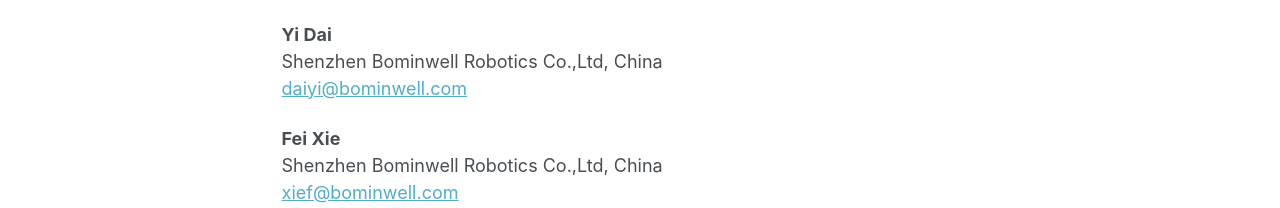
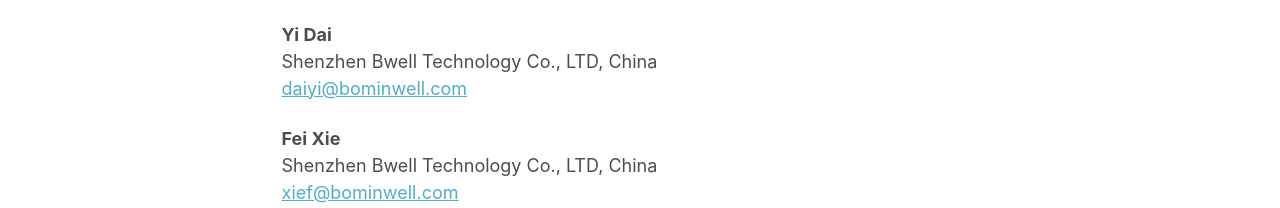
Before and after one commit to videopipe/videopipe.github.io, a plain HTML site: page organizers/index.html in a window 1280 px wide. Shown: the part 592-800 px from the top of the page. Drawn offline with Linux system fonts and the light colour scheme.

Commit message:
Update index.html

```diff
--- a/organizers/index.html
+++ b/organizers/index.html
@@ -137,7 +137,7 @@
                          Challenge 2017 in video classification.</i></b> He has served as a Senior PC for IJCAI 2021. He serves as the reviewer of top journals
                          like T-PAMI, T-IP, and top conferences like CVPR, ICCV, ECCV, NeurIPS, ICLR, AAAI. </p> -->
 
-                    <p><strong>Yi Dai</strong><br /> Shenzhen Bominwell Robotics Co.,Ltd, China<br />
+                    <p><strong>Yi Dai</strong><br /> Shenzhen Bwell Technology Co., LTD, China<br />
                         <a href="mailto:daiyi@bominwell.com">daiyi@bominwell.com</a></p>
                     <!-- <p style="text-align:justify; text-justify:inter-ideograph;font-size: 16px;">Yi Dai is the CEO of Shenzhen Bominwell Robotics Co., Ltd.,
                         a leading company of water supply and drainage network testing equipment in China. He is a pioneer in drainage network defect
@@ -147,7 +147,7 @@
                         for more than 120 relevant patents, including more than 40 invention patents, and participated in the formulation of 15 relevant
                         standards.</i></b></p> -->
 
-                    <p><strong>Fei Xie</strong><br /> Shenzhen Bominwell Robotics Co.,Ltd, China<br />
+                    <p><strong>Fei Xie</strong><br /> Shenzhen Bwell Technology Co., LTD, China<br />
                         <a href="mailto:xief@bominwell.com">xief@bominwell.com</a></p>
                     <!-- <p style="text-align:justify; text-justify:inter-ideograph;font-size: 16px;">Fei Xie received PhD from The Hong Kong Polytechnic
                         University with majority of underground utility and ground penetrating radar. He is a professional engineer in urban pipe inspection.
```
